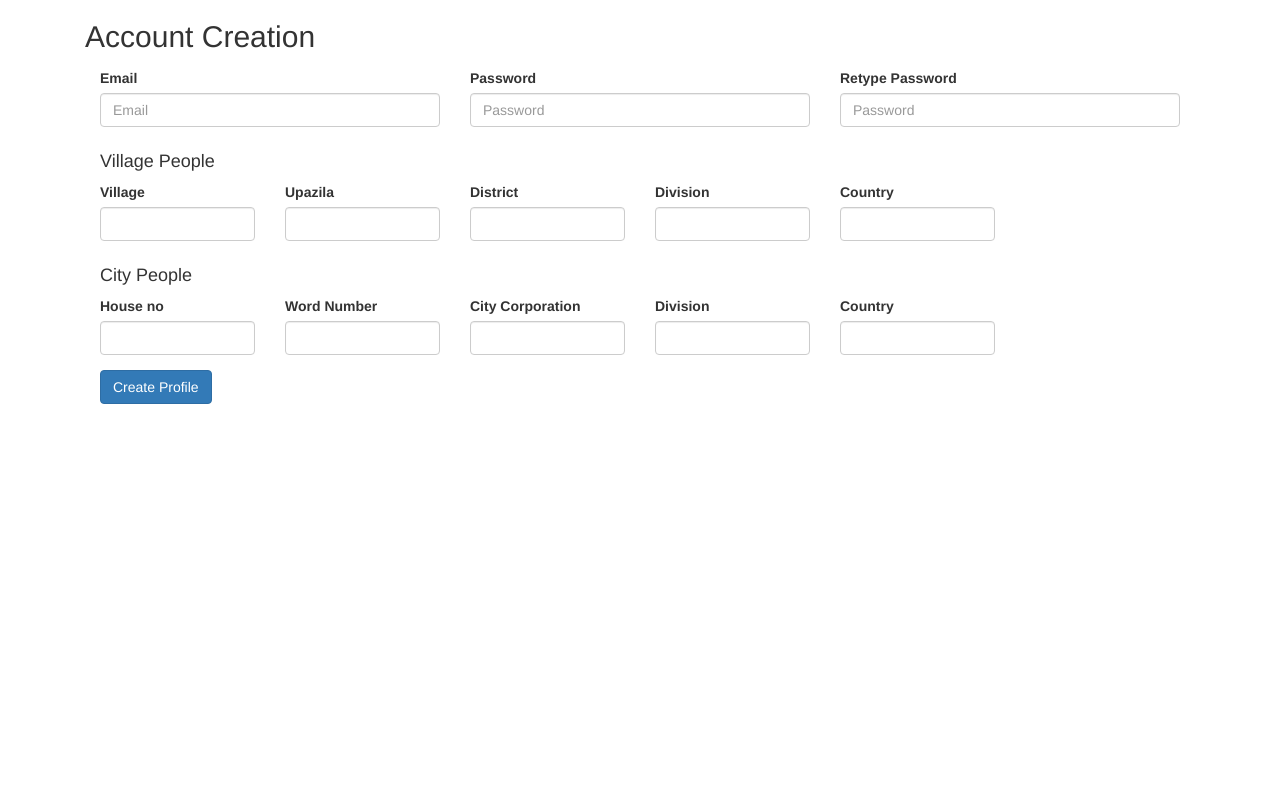
After one commit to NurullahSanY/KajKhuji, a PHP site: page /user_profile.php in a window 1280 px wide. The commit adds this page. Run offline with PHP 8.4, Linux system fonts and the light colour scheme.

Commit message:
changing now

```diff
--- /dev/null
+++ b/connection.php
@@ -0,0 +1,8 @@
+<?php
+    $link=mysqli_connect(
+        "localhost",
+        "root",
+        ""
+    ) or die(mysqli_error($link));
+    mysqli_select_db($link, "mydb") or die(mysqli_error($link));
+?>
--- /dev/null
+++ b/user_profile.php
@@ -0,0 +1,117 @@
+<?php include "connection.php";
+?>
+<html lang="en">
+<head>
+<meta charset="UTF-8">
+    <meta http-equiv="X-UA-Compatible" content="IE=edge">
+    <meta name="viewport" content="width=device-width, initial-scale=1.0">
+    <title>signup</title>
+    <link rel="stylesheet" href="./CSS/style.css">
+    <link href="https://cdn.jsdelivr.net/npm/bootstrap@5.0.2/dist/css/bootstrap.min.css" rel="stylesheet" integrity="sha384-EVSTQN3/azprG1Anm3QDgpJLIm9Nao0Yz1ztcQTwFspd3yD65VohhpuuCOmLASjC" crossorigin="anonymous">
+    <link rel="stylesheet" href="https://maxcdn.bootstrapcdn.com/bootstrap/3.4.1/css/bootstrap.min.css">
+  <script src="https://ajax.googleapis.com/ajax/libs/jquery/3.6.1/jquery.min.js"></script>
+  <script src="https://maxcdn.bootstrapcdn.com/bootstrap/3.4.1/js/bootstrap.min.js"></script>
+</head>
+<body>
+<div class="container">
+    <h2>Account Creation</h2>
+    <form>
+        <div class="form-group">
+            <div class="form-group col-md-4">
+                <label for="inputEmail4">Email</label>
+                <input type="email" class="form-control" id="inputEmail4" placeholder="Email">
+            </div>
+            <div class="form-group col-md-4">
+                <label for="inputPassword4">Password</label>
+                <input type="password" class="form-control" id="inputPassword4" placeholder="Password">
+            </div>
+            <div class="form-group col-md-4">
+                <label for="inputPassword4">Retype Password</label>
+                <input type="password" class="form-control" id="inputPassword4" placeholder="Password">
+            </div>
+        </div>
+
+        <!-- <div class="form-group col-lg-9">
+            <label for="inputAddress">Address</label>
+            <input type="text" class="form-control" id="inputAddress" placeholder="1234 Main St">
+        </div> -->
+
+        <!-- <div class="form-group">
+            <label for="inputAddress2">Address 2</label>
+            <input type="text" class="form-control" id="inputAddress2" placeholder="Apartment, studio, or floor">
+        </div> -->
+</br>
+        <div class="usertype col-lg-12">
+            <h4>Village People</h4>
+        </div>
+        <div class="form-row">
+            <div class="form-group col-md-2">
+            <label for="inputCity">Village</label>
+            <input type="text" class="form-control" id="village">
+            </div>
+            <div class="form-group col-md-2">
+            <label for="upazila">Upazila</label>
+            <input type="text" class="form-control" id="upazila">
+            </div>
+            <div class="form-group col-md-2">
+            <label for="zila">District</label>
+            <input type="text" class="form-control" id="zila">
+            </div>
+            <div class="form-group col-md-2">
+            <label for="division">Division</label>
+            <input type="text" class="form-control" id="divison">
+            </div>
+            <div class="form-group col-md-2">
+            <label for="country">Country</label>
+            <input type="text" class="form-control" id="country">
+            </div>
+        </div>
+</br>
+        <div class="usertype col-lg-12">
+            <h4>City People</h4>
+        </div>
+        <div class="form-row">
+            <div class="form-group col-md-2">
+            <label for="inputCity">House no</label>
+            <input type="text" class="form-control" id="village">
+            </div>
+            <div class="form-group col-md-2">
+            <label for="upazila">Word Number</label>
+            <input type="text" class="form-control" id="upazila">
+            </div>
+            <div class="form-group col-md-2">
+            <label for="zila">City Corporation</label>
+            <input type="text" class="form-control" id="zila">
+            </div>
+            <div class="form-group col-md-2">
+            <label for="division">Division</label>
+            <input type="text" class="form-control" id="divison">
+            </div>
+            <div class="form-group col-md-2">
+            <label for="country">Country</label>
+            <input type="text" class="form-control" id="country">
+            </div>
+        </div>
+
+        <!-- <div class="form-group">
+            <div class="form-check">
+            <input class="form-check-input" type="checkbox" id="gridCheck">
+            <label class="form-check-label" for="gridCheck">
+                Check me out
+            </label>
+            </div>
+        </div> -->
+        <div class="form-group col-lg-5">
+            <button type="submit" class="btn btn-primary">Create Profile</button>
+        </div>
+
+    </form>
+</div>
+</body>
+<!-- <?php
+  if(isset($_POST["login"]))
+  {
+    mysqli_query($link, "insert into login values('$_POST[email]', '$_POST[password]')");
+  }
+?> -->
+</html>
```
Also changed, not shown: index.php (+8 -7 lines), signin.php (+29 -15 lines), signup.php (+43 -7 lines).
